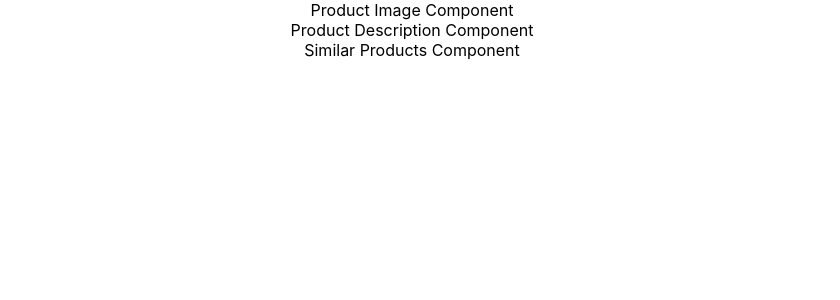
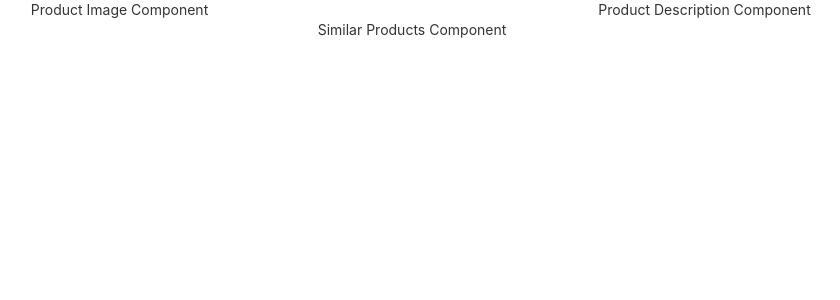
Before and after one commit to bajracharya-kshitij/inventory, a React (Create React App) app: page / in a window 1280 px wide. Shown: the top 300 px of the page, without its empty margins (228-1068 px from the left). Built offline with nearby package versions, Linux system fonts and the light colour scheme.

Commit message:
Add react-bootstrap

```diff
--- a/package.json
+++ b/package.json
@@ -7,6 +7,7 @@
     "@testing-library/react": "^9.3.2",
     "@testing-library/user-event": "^7.1.2",
     "react": "^16.12.0",
+    "react-bootstrap": "^1.0.0-beta.16",
     "react-dom": "^16.12.0",
     "react-scripts": "3.3.0"
   },
--- a/public/index.html
+++ b/public/index.html
@@ -15,6 +15,8 @@
       user's mobile device or desktop. See https://developers.google.com/web/fundamentals/web-app-manifest/
     -->
     <link rel="manifest" href="%PUBLIC_URL%/manifest.json" />
+    <!-- Latest compiled and minified CSS -->
+    <link rel="stylesheet" href="https://maxcdn.bootstrapcdn.com/bootstrap/3.3.7/css/bootstrap.min.css" integrity="sha384-BVYiiSIFeK1dGmJRAkycuHAHRg32OmUcww7on3RYdg4Va+PmSTsz/K68vbdEjh4u" crossorigin="anonymous">
     <!--
       Notice the use of %PUBLIC_URL% in the tags above.
       It will be replaced with the URL of the `public` folder during the build.
--- a/src/components/Product.js
+++ b/src/components/Product.js
@@ -1,13 +1,21 @@
 import React from 'react';
+import { Container, Row, Col } from 'react-bootstrap';
+
 import ProductImage from './ProductImage';
 import ProductDescription from './ProductDescription';
 
 const Product = () => {
 	return (
-		<div>
-			<ProductImage />
-			<ProductDescription />
-		</div>
+		<Container>
+			<Row>
+				<Col sm={6}>
+					<ProductImage />
+				</Col>
+				<Col sm={6}>
+					<ProductDescription />
+				</Col>
+			</Row>
+		</Container>
 	);
 };
 export default Product;
```
Also changed, not shown: 1 other file (tests, documents, lock files or other folders).
